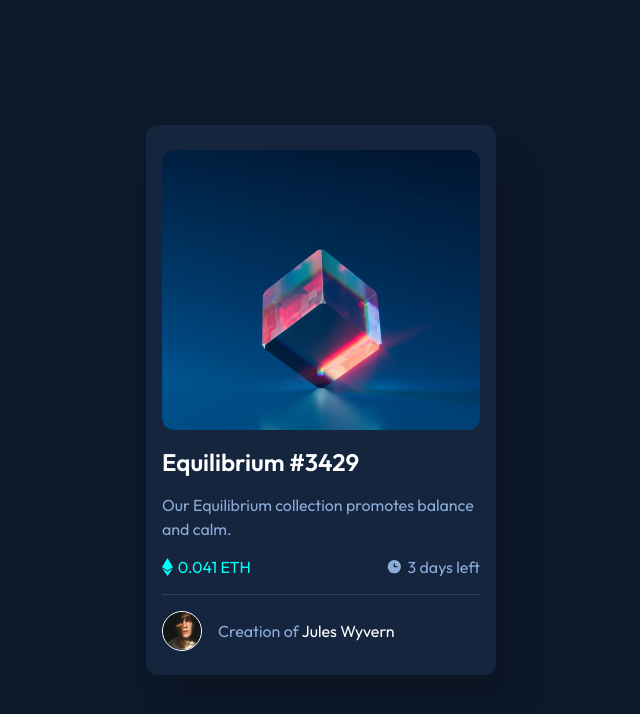
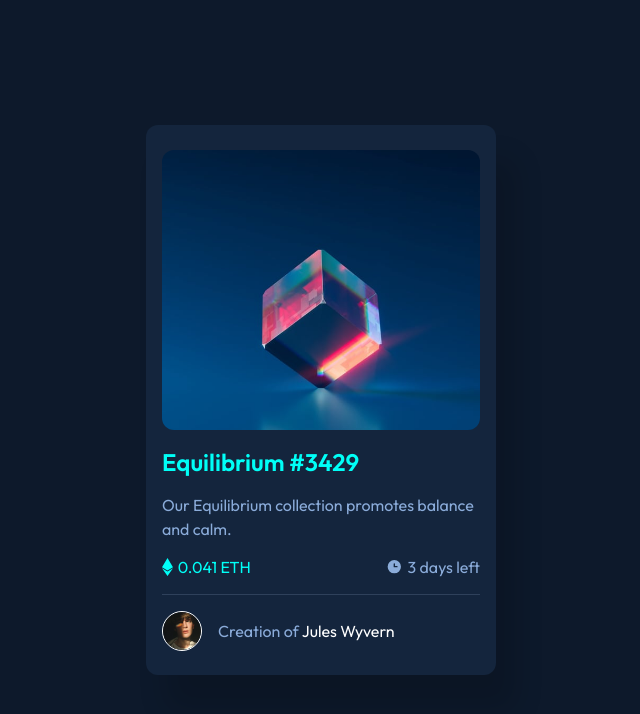
Before and after one commit to amansgz/css-nft-preview-card, a plain HTML site: page index.html in a window 1280 px wide. In both pictures the pointer is over the link "Equilibrium #3429". Shown: the whole page, without its empty margins (319-959 px from the left). Drawn offline with Linux system fonts and the light colour scheme.

Commit message:
Fix hover states

```diff
--- a/styles/style.css
+++ b/styles/style.css
@@ -89,8 +89,10 @@ body {
   text-decoration: none;
   color: var(--white);
 }
-.title-link:hover:focus,
-.name-link:hover:focus {
+.title-link:hover,
+.title-link:focus,
+.name-link:hover,
+.name-link:focus {
   color: var(--cyan);
   transition: color 0.2s ease;
 }
```
